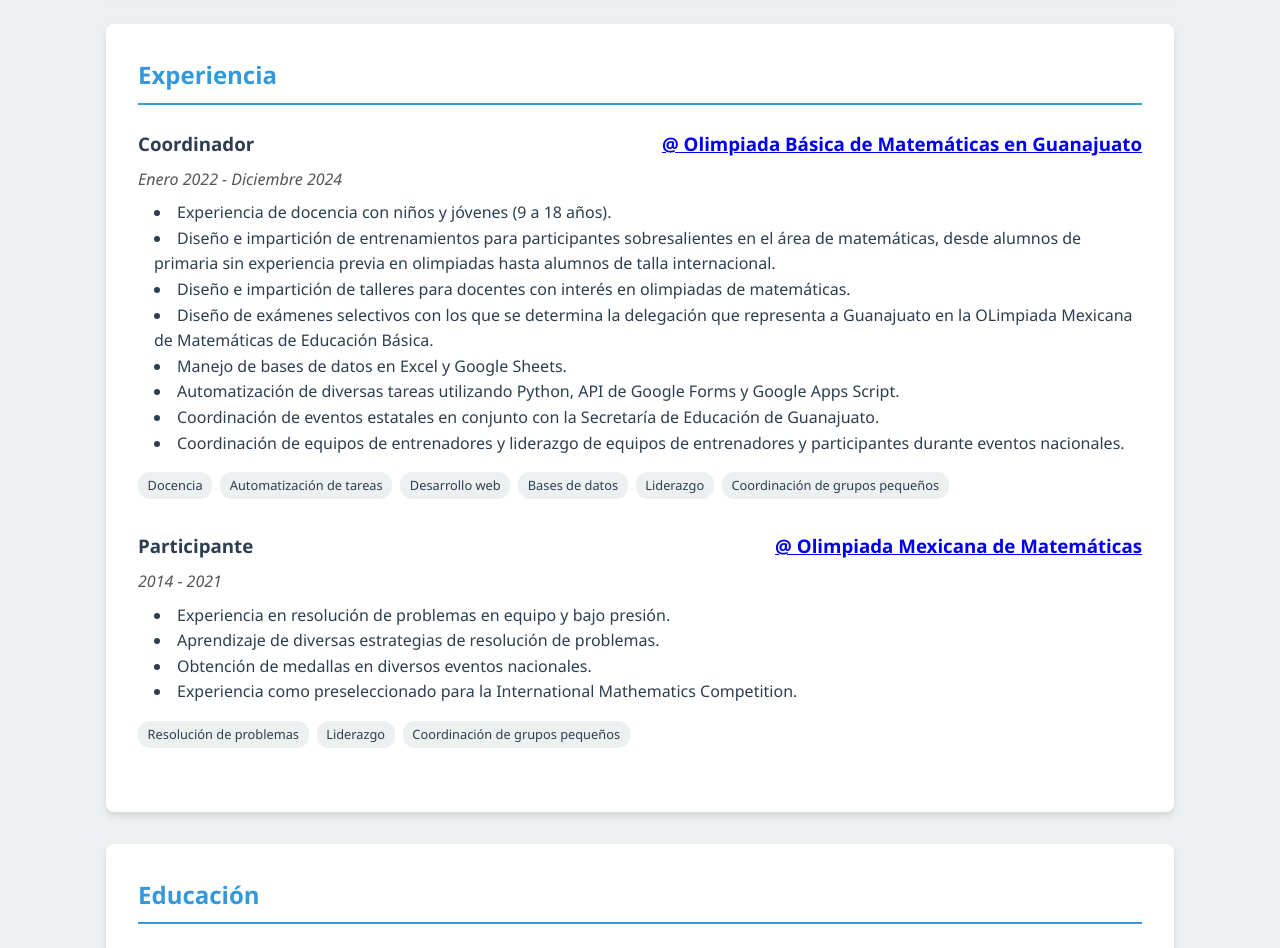
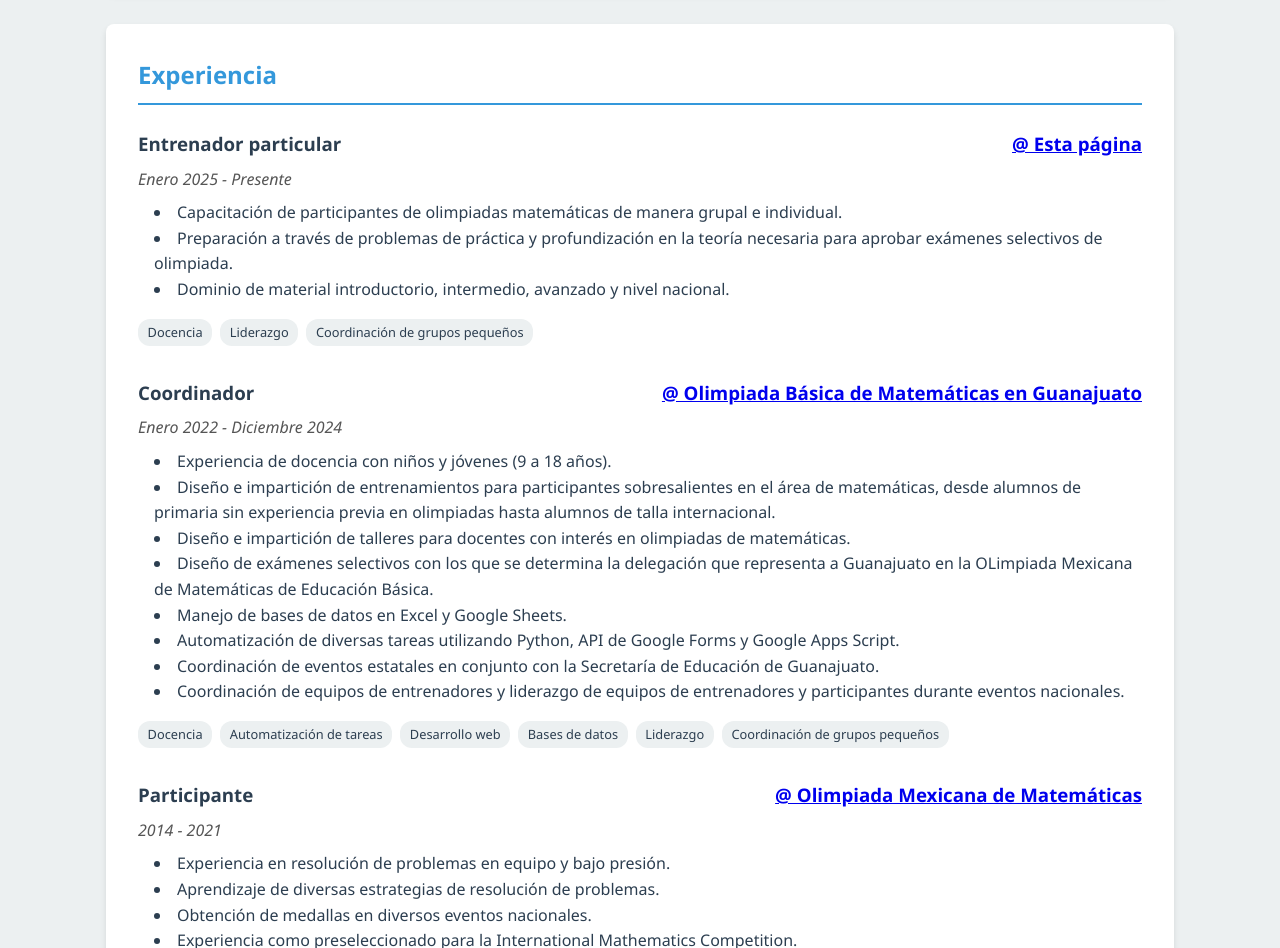
Before and after one commit to Afostyrio/afostyrio.github.io, a plain HTML site: page index.html in a window 1280 px wide. Shown: the part 700-1648 px from the top of the page. Drawn offline with Linux system fonts and the light colour scheme.

Commit message:
Ahora qué hago

```diff
--- a/index.html
+++ b/index.html
@@ -53,6 +53,23 @@
         <section id="experiencia">
             <h2>Experiencia</h2>
             <div class="experience-item">
+                <h3>Entrenador particular <a href="https://jsgonzalez.xyz/">@ Esta página</a></h3>
+                <div class="experience-details">
+                    <span>Enero 2025 - Presente</span>
+                </div>
+                <ul>
+                    <li>Capacitación de participantes de olimpiadas matemáticas de manera grupal e individual.</li>
+                    <li>Preparación a través de problemas de práctica y profundización en la teoría necesaria para aprobar exámenes selectivos de olimpiada.</li>
+                    <li>Dominio de material introductorio, intermedio, avanzado y nivel nacional.</li>
+                </ul>
+                <div class="tag-list">
+                    <span class="tag">Docencia</span>
+                    <span class="tag">Liderazgo</span>
+                    <span class="tag">Coordinación de grupos pequeños</span>
+                </div>
+            </div>
+
+			<div class="experience-item">
                 <h3>Coordinador <a href="https://olimpiadasbasicas.cimat.mx/">@ Olimpiada Básica de Matemáticas en Guanajuato</a></h3>
                 <div class="experience-details">
                     <span>Enero 2022 - Diciembre 2024</span>
```
